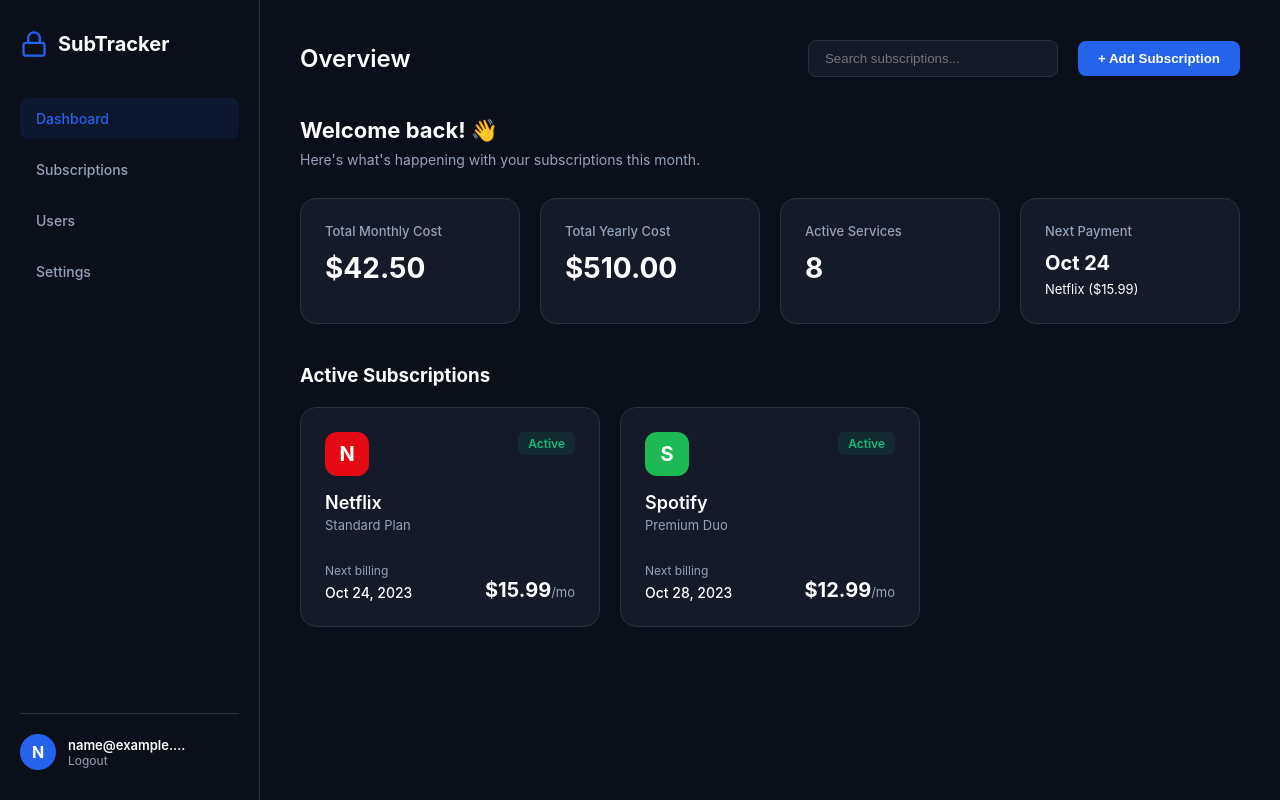
After one commit to Adam-M-04/subtracker, a PHP site: page / in a window 1280 px wide. The commit adds this page. Run offline with PHP 8.4, Linux system fonts and the light colour scheme; the visitor is signed in with stand-in values (Sample User, id 1).

Commit message:
Add authentication check and dashboard layout with subscription stats

```diff
--- a/public/css/style.css
+++ b/public/css/style.css
@@ -1,4 +1,3 @@
-/* Reset i zmienne globalne */
 :root {
     --bg-color: #0b0f19;
     --card-bg: #151a28;
@@ -11,18 +10,24 @@
     --font-family: 'Inter', -apple-system, BlinkMacSystemFont, "Segoe UI", Roboto, Helvetica, Arial, sans-serif;
 }
 
-* { box-sizing: border-box; margin: 0; padding: 0; }
+* {
+    box-sizing: border-box;
+    margin: 0;
+    padding: 0;
+}
 
 body {
     font-family: var(--font-family);
     background-color: var(--bg-color);
     color: var(--text-main);
+}
+
+.auth-wrapper {
     display: flex;
     justify-content: center;
     align-items: center;
     min-height: 100vh;
 }
-
 
 .auth-container {
     background-color: var(--card-bg);
@@ -34,18 +39,33 @@ body {
     border: 1px solid var(--border-color);
 }
 
-.auth-header { text-align: center; margin-bottom: 30px; }
-.auth-header h1 { font-size: 24px; margin-bottom: 10px; font-weight: 600; }
-.auth-header p { color: var(--text-muted); font-size: 14px; }
+.auth-header {
+    text-align: center;
+    margin-bottom: 30px;
+}
 
+.auth-header h1 {
+    font-size: 24px;
+    margin-bottom: 10px;
+    font-weight: 600;
+}
 
-.form-group { margin-bottom: 20px; }
+.auth-header p {
+    color: var(--text-muted);
+    font-size: 14px;
+}
+
+.form-group {
+    margin-bottom: 20px;
+}
+
 .form-group label {
     display: block;
     margin-bottom: 8px;
     font-size: 13px;
     color: var(--text-muted);
 }
+
 .form-control {
     width: 100%;
     padding: 12px 16px;
@@ -57,7 +77,10 @@ body {
     outline: none;
     transition: border-color 0.2s;
 }
-.form-control:focus { border-color: var(--primary-color); }
+
+.form-control:focus {
+    border-color: var(--primary-color);
+}
 
 .btn {
     width: 100%;
@@ -71,7 +94,10 @@ body {
     cursor: pointer;
     transition: background-color 0.2s;
 }
-.btn:hover { background-color: var(--primary-hover); }
+
+.btn:hover {
+    background-color: var(--primary-hover);
+}
 
 .alert-error {
     background-color: rgba(220, 38, 38, 0.1);
@@ -83,3 +109,306 @@ body {
     text-align: center;
     border: 1px solid rgba(220, 38, 38, 0.3);
 }
+
+.app-container {
+    display: flex;
+    min-height: 100vh;
+    width: 100%;
+}
+
+.sidebar {
+    width: 260px;
+    background-color: var(--bg-color);
+    border-right: 1px solid var(--border-color);
+    padding: 30px 20px;
+    display: flex;
+    flex-direction: column;
+}
+
+.sidebar-logo {
+    display: flex;
+    align-items: center;
+    gap: 10px;
+    font-weight: 700;
+    font-size: 20px;
+    margin-bottom: 40px;
+    color: #fff;
+}
+
+.nav-menu {
+    list-style: none;
+    display: flex;
+    flex-direction: column;
+    gap: 10px;
+    flex-grow: 1;
+}
+
+.nav-link {
+    display: flex;
+    align-items: center;
+    padding: 12px 16px;
+    color: var(--text-muted);
+    text-decoration: none;
+    border-radius: 8px;
+    transition: 0.2s;
+    font-size: 14px;
+    font-weight: 500;
+}
+
+.nav-link:hover, .nav-link.active {
+    background-color: rgba(37, 99, 235, 0.1);
+    color: var(--primary-color);
+}
+
+.user-profile {
+    display: flex;
+    align-items: center;
+    gap: 12px;
+    margin-top: auto;
+    padding-top: 20px;
+    border-top: 1px solid var(--border-color);
+}
+
+.user-avatar {
+    width: 36px;
+    height: 36px;
+    background-color: var(--primary-color);
+    border-radius: 50%;
+    display: flex;
+    justify-content: center;
+    align-items: center;
+    font-weight: bold;
+}
+
+.user-info {
+    display: flex;
+    flex-direction: column;
+}
+
+.user-name {
+    font-size: 13px;
+    font-weight: 600;
+    white-space: nowrap;
+    overflow: hidden;
+    text-overflow: ellipsis;
+    max-width: 120px;
+}
+
+.logout-link {
+    font-size: 12px;
+    color: var(--text-muted);
+    text-decoration: none;
+    transition: 0.2s;
+}
+
+.logout-link:hover {
+    color: #ef4444;
+}
+
+.main-content {
+    flex-grow: 1;
+    padding: 40px;
+    display: flex;
+    flex-direction: column;
+}
+
+.top-header {
+    display: flex;
+    justify-content: space-between;
+    align-items: center;
+    margin-bottom: 40px;
+}
+
+.top-header h2 {
+    font-size: 24px;
+    font-weight: 600;
+}
+
+.header-actions {
+    display: flex;
+    gap: 20px;
+    align-items: center;
+}
+
+.search-bar {
+    background: var(--card-bg);
+    border: 1px solid var(--border-color);
+    padding: 10px 16px;
+    border-radius: 8px;
+    color: #fff;
+    outline: none;
+    width: 250px;
+}
+
+.btn-primary {
+    background: var(--primary-color);
+    color: #fff;
+    padding: 10px 20px;
+    border-radius: 8px;
+    border: none;
+    cursor: pointer;
+    font-weight: 600;
+    transition: 0.2s;
+}
+
+.btn-primary:hover {
+    background: var(--primary-hover);
+}
+
+.dashboard-welcome {
+    margin-bottom: 30px;
+}
+
+.dashboard-welcome h3 {
+    font-size: 22px;
+    margin-bottom: 8px;
+}
+
+.dashboard-welcome p {
+    color: var(--text-muted);
+    font-size: 14px;
+}
+
+.stats-grid {
+    display: grid;
+    grid-template-columns: repeat(4, 1fr);
+    gap: 20px;
+    margin-bottom: 40px;
+}
+
+.stat-card {
+    background: var(--card-bg);
+    border: 1px solid var(--border-color);
+    padding: 24px;
+    border-radius: 16px;
+}
+
+.stat-title {
+    color: var(--text-muted);
+    font-size: 13px;
+    margin-bottom: 12px;
+    font-weight: 500;
+}
+
+.stat-value {
+    font-size: 28px;
+    font-weight: 700;
+    color: #fff;
+}
+
+.subs-header {
+    margin-bottom: 20px;
+}
+
+.subs-grid {
+    display: grid;
+    grid-template-columns: repeat(3, 1fr);
+    gap: 20px;
+}
+
+.sub-card {
+    background: var(--card-bg);
+    border: 1px solid var(--border-color);
+    padding: 24px;
+    border-radius: 16px;
+}
+
+.sub-header {
+    display: flex;
+    justify-content: space-between;
+    align-items: flex-start;
+    margin-bottom: 16px;
+}
+
+.sub-logo {
+    width: 44px;
+    height: 44px;
+    border-radius: 12px;
+    display: flex;
+    align-items: center;
+    justify-content: center;
+    font-weight: bold;
+    font-size: 20px;
+}
+
+.status-badge {
+    background: rgba(16, 185, 129, 0.1);
+    color: #10b981;
+    padding: 4px 10px;
+    border-radius: 6px;
+    font-size: 12px;
+    font-weight: 600;
+}
+
+.sub-name {
+    font-size: 18px;
+    font-weight: 600;
+    margin-bottom: 4px;
+}
+
+.sub-plan {
+    color: var(--text-muted);
+    font-size: 13px;
+    margin-bottom: 30px;
+}
+
+.sub-footer {
+    display: flex;
+    justify-content: space-between;
+    align-items: flex-end;
+}
+
+.sub-date label {
+    display: block;
+    color: var(--text-muted);
+    font-size: 12px;
+    margin-bottom: 4px;
+}
+
+.sub-date span {
+    font-size: 14px;
+    font-weight: 500;
+}
+
+.sub-price {
+    font-size: 20px;
+    font-weight: 700;
+}
+
+.sub-price span {
+    font-size: 13px;
+    color: var(--text-muted);
+    font-weight: 400;
+}
+
+@media (max-width: 1024px) {
+    .stats-grid {
+        grid-template-columns: repeat(2, 1fr);
+    }
+    .subs-grid {
+        grid-template-columns: repeat(2, 1fr);
+    }
+}
+
+@media (max-width: 768px) {
+    .app-container {
+        flex-direction: column;
+    }
+    .sidebar {
+        width: 100%;
+        border-right: none;
+        border-bottom: 1px solid var(--border-color);
+        padding: 15px;
+    }
+    .stats-grid, .subs-grid {
+        grid-template-columns: 1fr;
+    }
+    .top-header {
+        flex-direction: column;
+        align-items: flex-start;
+        gap: 15px;
+    }
+    .search-bar {
+        width: 100%;
+    }
+}
--- /dev/null
+++ b/src/Controllers/HomeController.php
@@ -0,0 +1,19 @@
+<?php
+
+namespace Controllers;
+
+use Core\Controller;
+use Core\Auth;
+
+class HomeController extends Controller
+{
+    public function index(): void
+    {
+        Auth::check();
+
+        $this->render('dashboard', [
+            'title' => 'Dashboard - SubTracker',
+            'userEmail' => $_SESSION['user_email']
+        ]);
+    }
+}
--- /dev/null
+++ b/src/Core/Auth.php
@@ -0,0 +1,18 @@
+<?php
+
+namespace Core;
+
+class Auth
+{
+    public static function check(): void
+    {
+        if (session_status() === PHP_SESSION_NONE) {
+            session_start();
+        }
+
+        if (!isset($_SESSION['user_id'])) {
+            header("Location: /login");
+            exit;
+        }
+    }
+}
--- a/src/Core/Controller.php
+++ b/src/Core/Controller.php
@@ -11,27 +11,27 @@ class Controller
         }
     }
 
-    /**
-     * Metoda do renderowania widoków (plików HTML/PHP)
-     * * @param string $view Nazwa pliku widoku (bez rozszerzenia .php)
-     * @param array $data Tablica zmiennych przekazywanych do widoku
-     */
-    protected function render(string $view, array $data = [], string $extension = 'php'): void
+    protected function render(string $view, array $data = []): void
     {
         extract($data);
-
-        $viewFile = __DIR__ . '/../Views/' . $view . '.' . $extension;
+        $viewFile = __DIR__ . '/../Views/' . $view . '.php';
 
         if (file_exists($viewFile)) {
+            ob_start();
             require $viewFile;
+            $content = ob_get_clean();
+
+            $layoutFile = __DIR__ . '/../Views/layout.php';
+            if (file_exists($layoutFile) && !in_array($view, ['login', '404'])) {
+                require $layoutFile;
+            } else {
+                echo $content;
+            }
         } else {
-            die("❌ Błąd systemu: Nie znaleziono pliku widoku <b>{$viewFile}</b>");
+            die("Błąd systemu: Nie znaleziono pliku widoku {$viewFile}");
         }
     }
 
-    /**
-     * Metoda pomocnicza do przekierowań (np. po wylogowaniu lub błędnym logowaniu)
-     */
     protected function redirect(string $url): void
     {
         header("Location: $url");
--- /dev/null
+++ b/src/Views/dashboard.php
@@ -0,0 +1,61 @@
+<div class="dashboard-welcome">
+    <h3>Welcome back! 👋</h3>
+    <p>Here's what's happening with your subscriptions this month.</p>
+</div>
+
+<div class="stats-grid">
+    <div class="stat-card">
+        <div class="stat-title">Total Monthly Cost</div>
+        <div class="stat-value">$42.50</div>
+    </div>
+    <div class="stat-card">
+        <div class="stat-title">Total Yearly Cost</div>
+        <div class="stat-value">$510.00</div>
+    </div>
+    <div class="stat-card">
+        <div class="stat-title">Active Services</div>
+        <div class="stat-value">8</div>
+    </div>
+    <div class="stat-card">
+        <div class="stat-title">Next Payment</div>
+        <div class="stat-value" style="font-size: 20px;">Oct 24 <br><span style="font-size: 13px; font-weight: normal;">Netflix ($15.99)</span></div>
+    </div>
+</div>
+
+<div class="subs-header">
+    <h3>Active Subscriptions</h3>
+</div>
+
+<div class="subs-grid">
+    <div class="sub-card">
+        <div class="sub-header">
+            <div class="sub-logo" style="background: #e50914; color: white;">N</div>
+            <span class="status-badge">Active</span>
+        </div>
+        <div class="sub-name">Netflix</div>
+        <div class="sub-plan">Standard Plan</div>
+        <div class="sub-footer">
+            <div class="sub-date">
+                <label>Next billing</label>
+                <span>Oct 24, 2023</span>
+            </div>
+            <div class="sub-price">$15.99<span>/mo</span></div>
+        </div>
+    </div>
+
+    <div class="sub-card">
+        <div class="sub-header">
+            <div class="sub-logo" style="background: #1DB954; color: white;">S</div>
+            <span class="status-badge">Active</span>
+        </div>
+        <div class="sub-name">Spotify</div>
+        <div class="sub-plan">Premium Duo</div>
+        <div class="sub-footer">
+            <div class="sub-date">
+                <label>Next billing</label>
+                <span>Oct 28, 2023</span>
+            </div>
+            <div class="sub-price">$12.99<span>/mo</span></div>
+        </div>
+    </div>
+</div>
--- /dev/null
+++ b/src/Views/layout.php
@@ -0,0 +1,46 @@
+<!DOCTYPE html>
+<html lang="pl">
+<head>
+    <meta charset="UTF-8">
+    <meta name="viewport" content="width=device-width, initial-scale=1.0">
+    <title><?= htmlspecialchars($title ?? 'SubTracker') ?></title>
+    <link rel="stylesheet" href="/css/style.css">
+</head>
+<body>
+<div class="app-container">
+    <aside class="sidebar">
+        <div class="sidebar-logo">
+            <svg width="28" height="28" viewBox="0 0 24 24" fill="none" stroke="#2563eb" stroke-width="2"><rect x="3" y="11" width="18" height="11" rx="2" ry="2"></rect><path d="M7 11V7a5 5 0 0 1 10 0v4"></path></svg>
+            SubTracker
+        </div>
+
+        <ul class="nav-menu">
+            <li><a href="/" class="nav-link active">Dashboard</a></li>
+            <li><a href="/subscriptions" class="nav-link">Subscriptions</a></li>
+            <li><a href="/users" class="nav-link">Users</a></li>
+            <li><a href="/settings" class="nav-link">Settings</a></li>
+        </ul>
+
+        <div class="user-profile">
+            <div class="user-avatar"><?= strtoupper(substr($userEmail ?? 'U', 0, 1)) ?></div>
+            <div class="user-info">
+                <span class="user-name"><?= htmlspecialchars($userEmail ?? 'User') ?></span>
+                <a href="/logout" class="logout-link">Logout</a>
+            </div>
+        </div>
+    </aside>
+
+    <main class="main-content">
+        <header class="top-header">
+            <h2>Overview</h2>
+            <div class="header-actions">
+                <input type="text" class="search-bar" placeholder="Search subscriptions...">
+                <button class="btn-primary" id="addSubscriptionBtn">+ Add Subscription</button>
+            </div>
+        </header>
+
+        <?= $content ?>
+    </main>
+</div>
+</body>
+</html>
```
